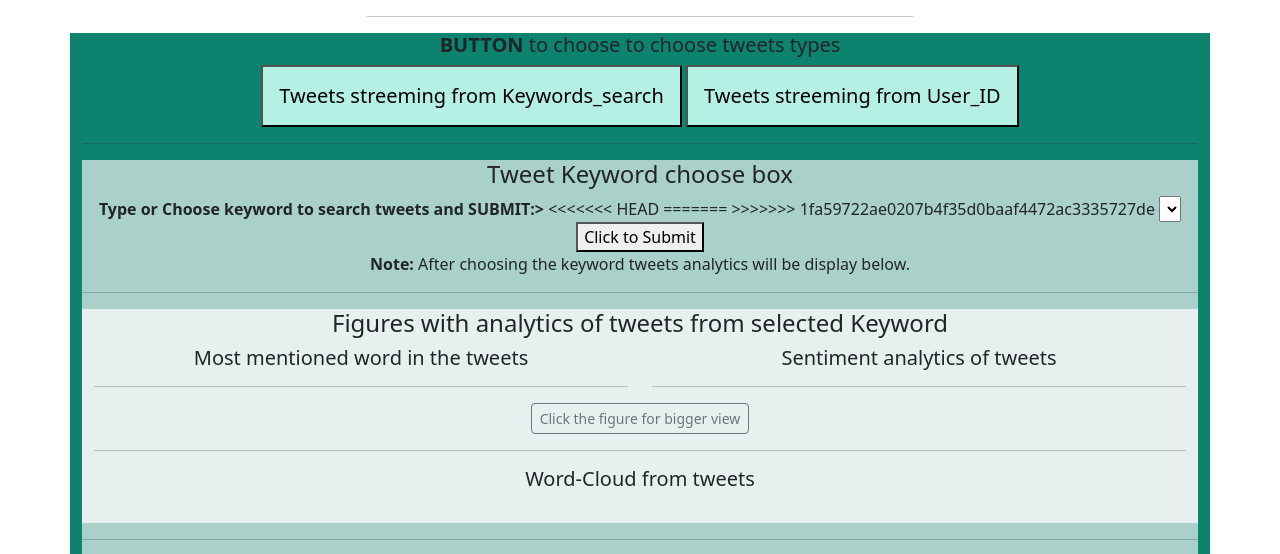
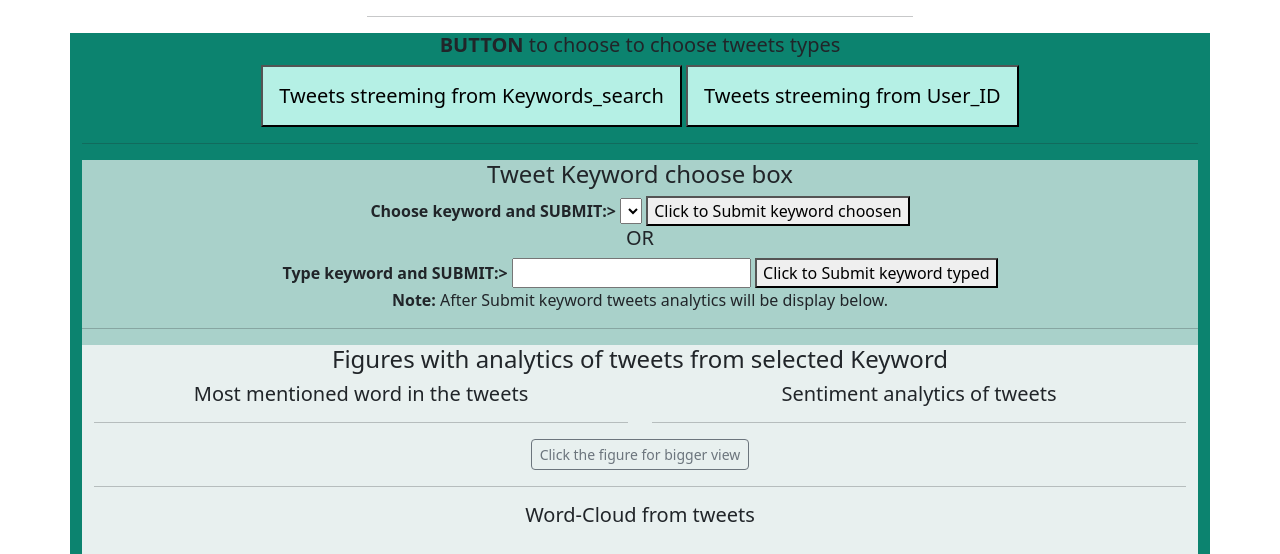
Before and after one commit to mrchapagain/portfolio-project, a Django app: page /analytics/ in a window 1280 px wide. Shown: the part 203-757 px from the top of the page. Run offline with Django 4.2, Linux system fonts and the light colour scheme; data that the repository does not hold is empty.

Commit message:
input section in analytics added

```diff
--- a/analytics/templates/analytics/allanalytics.html
+++ b/analytics/templates/analytics/allanalytics.html
@@ -106,12 +106,8 @@
       <h5> </h5>
         <form action="keyword_tosearch", method='post'>
               {% csrf_token %}
-              <label for='keyword'> <strong> Type or Choose keyword to search tweets and SUBMIT:> </strong> </label>
-<<<<<<< HEAD
-              <!--<input type="text", name='keyword'>-->
-=======
+              <label for='keyword'> <strong> Choose keyword and SUBMIT:> </strong> </label>
               <!-- <input type="text", name='keyword'> -->
->>>>>>> 1fa59722ae0207b4f35d0baaf4472ac3335727de
               <select id="keyword", name="keyword">
                 {% for kw_dict in keyword_dict %}
                   {% for k, v in kw_dict.keyword.items %}
@@ -119,10 +115,19 @@
                   {% endfor %}
                 {% endfor %}
               </select>
-              <button type="submit" value="Submit">Click to Submit</button>
+              <button type="submit" value="Submit">Click to Submit keyword choosen</button>
         </form>
 
-      <p><strong>Note:</strong> After choosing the keyword tweets analytics will be display below.</p>
+                        <h5> OR</h5>
+
+        <form action="keyword_tosearch", method='post'>
+          {% csrf_token %}
+          <label for='keyword'> <strong> Type keyword and SUBMIT:> </strong> </label>
+          <input type="text", name='keyword'>
+          <button type="submit" value="Submit">Click to Submit keyword typed</button>
+    </form>
+
+      <p><strong>Note:</strong> After Submit keyword tweets analytics will be display below.</p>
   </div><hr>
   {% endblock info_select_baseextended_keyword %}
 
```
